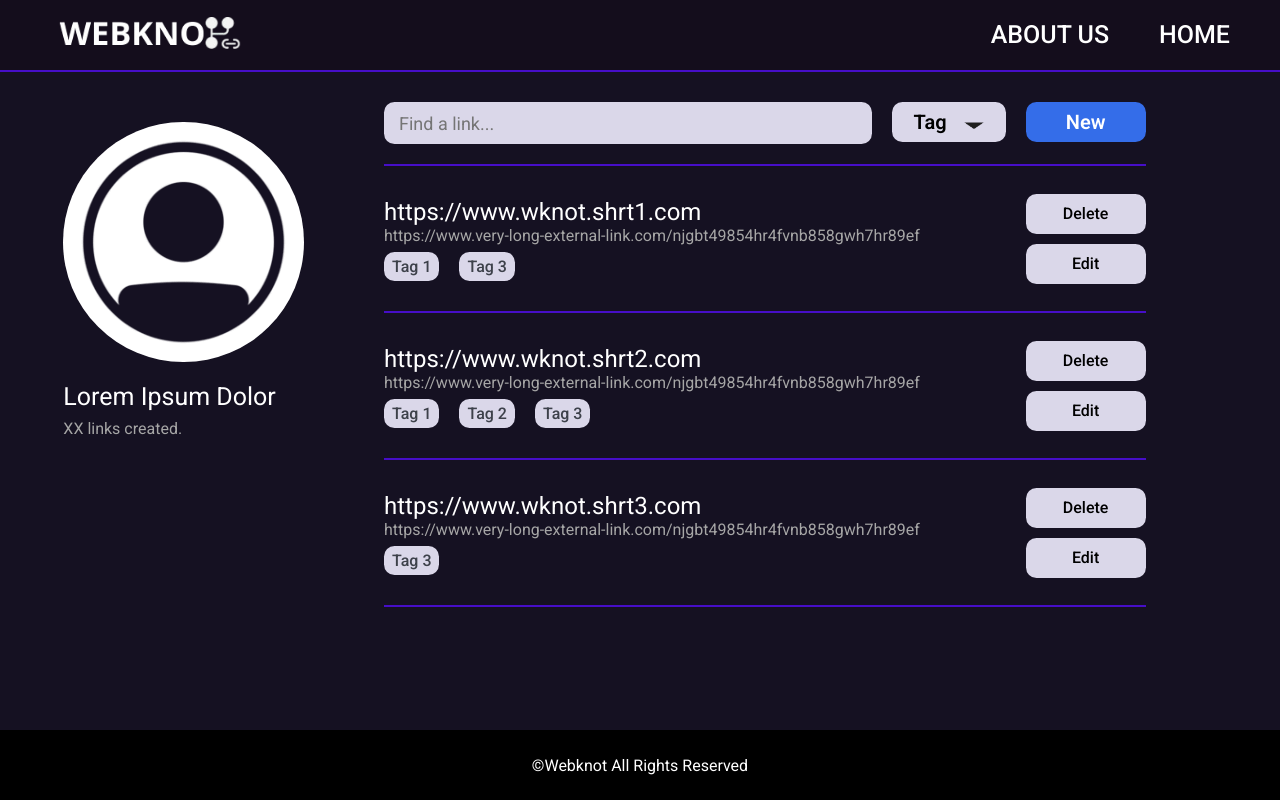
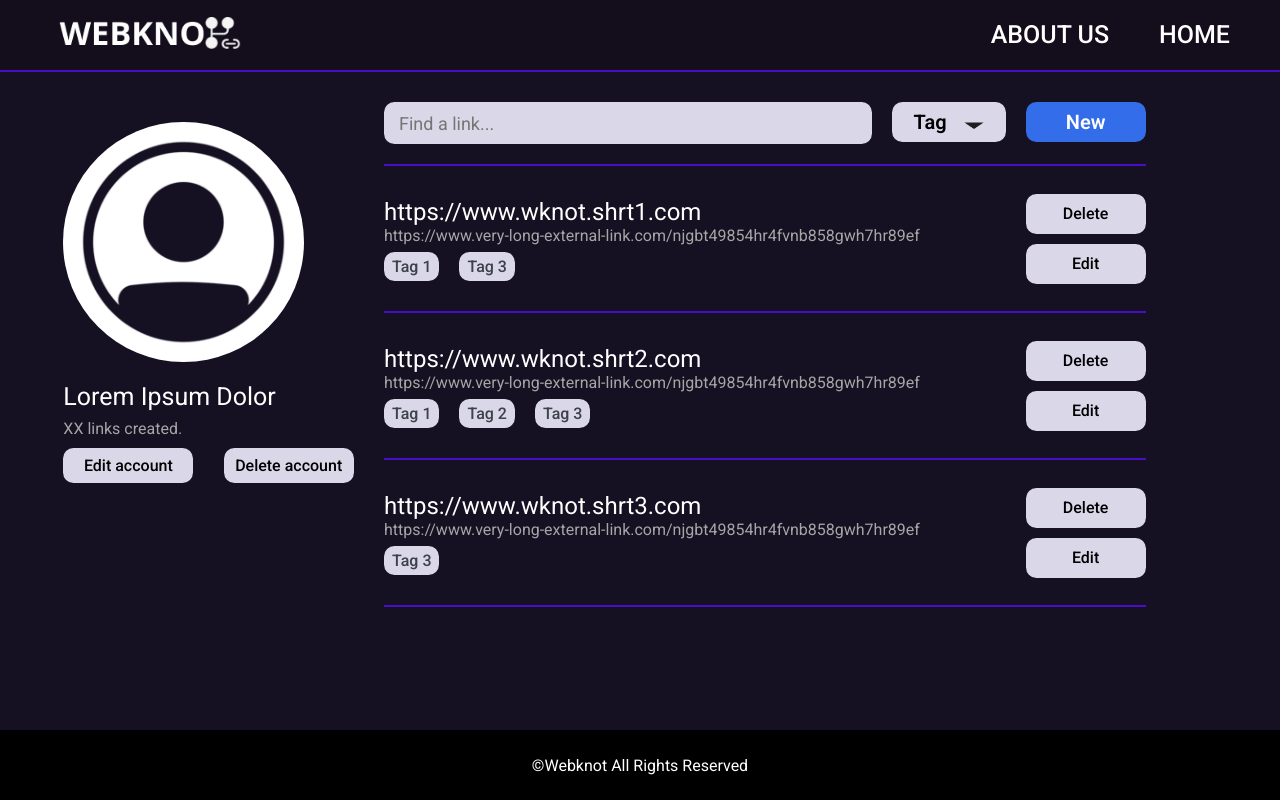
Before and after one commit to Marcos-Emanoel-dos-Santos/web-programming-project, a PHP site: page /dashboard.html in a window 1280 px wide. Run offline with PHP 8.4, Linux system fonts and the light colour scheme; some web fonts are replaced.

Commit message:
CRUD do perfil completo

```diff
--- a/css/base/variables.css
+++ b/css/base/variables.css
@@ -1,7 +1,7 @@
 :root{
     /* TEXT COLORS */
     --general_text_color: #FFFFFF;
-    --create_container_text_color: #3D414A;
+    --dark_text_color: #3D414A;
     --highlight_text_color: #b1a8c7;
     --secondary_text_color: #A6A6A6;
 
@@ -19,6 +19,11 @@
     --login_bg: #c4c2cc;
 
 
+    /* BUTTON COLORS */
+    --delete_button_anim_bg: #ec091c;
+    --edit_button_anim_bg: #19ee60;
+
+
     /* BORDER SPECIFICATIONS */
     --general_border_radius: 10.5px;
 
--- a/css/pages/dashboard.css
+++ b/css/pages/dashboard.css
@@ -39,6 +39,79 @@ main{
 
 #profile_links_count_p{
     color: var(--secondary_text_color);
+}
+
+.account_CRUD{
+    display: grid;
+    grid-template-columns: 1fr 1fr;
+    width: 100%;
+    justify-content: center;
+    align-items: center;
+    margin-top: 10px;
+}
+
+.button_CRUD{
+    display: flex;
+    align-items: center;
+    justify-content: center;
+    width: 120px;
+    height: 40px;
+    overflow: hidden;
+    font-size: 16px;
+    font-weight: 500;
+    background-color: var(--link_bg);
+    border-radius: var(--general_border_radius);
+    border: none;
+    transition:
+        background-color 0.4s ease-in,
+        scale 0.4s ease-in;
+}
+
+.button_CRUD span{
+    position: absolute;
+    top: 50%;
+    left: 50%;
+    transform: translate(-50%, -50%);
+    width: 0;
+    height: 0;
+    background-color: var(--link_bg);
+    z-index: -1;
+    border-radius: 50%;
+    transition:
+        width 0.4s ease-in,
+        height 0.4s ease-in,
+        background-color 0.3s ease-in;
+}
+
+.account_CRUD > button{
+    width: 95%;
+    max-width: 130px;
+    height: 35px;
+    padding: 5px 10px;
+    border: none;
+}
+
+.button_CRUD:hover{
+    cursor: pointer;
+    scale: 1.05;
+}
+
+.button_CRUD:hover span{
+    width: 200px;
+    height: 200px;
+}
+
+.account_edit_CRUD:hover span{
+    background-color: var(--edit_button_anim_bg);
+}
+
+.account_delete_CRUD:hover span{
+    background-color: var(--delete_button_anim_bg);
+}
+
+.account_CRUD button:hover span{
+    width: 130px;
+    height: 130px;
 }
 
 .link_related_div{
@@ -240,7 +313,7 @@ input[type="radio"] {
 .element_tags_subdiv span{
     background-color: var(--link_bg);
     padding: 5px 8px;
-    color: var(--create_container_text_color);
+    color: var(--dark_text_color);
     font-weight: 500;
     border-radius: var(--general_border_radius);
     transition: background-color 0.25s ease-in;
@@ -257,52 +330,10 @@ input[type="radio"] {
     gap: 10px;
 }
 
-.button_CRUD{
-    display: flex;
-    align-items: center;
-    justify-content: center;
-    width: 120px;
-    height: 40px;
-    overflow: hidden;
-    font-size: 16px;
-    font-weight: 500;
-    background-color: var(--link_bg);
-    border-radius: var(--general_border_radius);
-    border: none;
-    transition:
-        background-color 0.4s ease-in,
-        scale 0.4s ease-in;
-}
-
-.button_CRUD span{
-    position: absolute;
-    top: 50%;
-    left: 50%;
-    transform: translate(-50%, -50%);
-    width: 0;
-    height: 0;
-    z-index: -1;
-    border-radius: 50%;
-    transition:
-        width 0.4s ease-in,
-        height 0.4s ease-in,
-        background-color 0.2s ease-in;
-}
-
-.button_CRUD:hover{
-    cursor: pointer;
-    scale: 1.05;
-}
-
-.button_CRUD:hover span{
-    width: 200px;
-    height: 200px;
-}
-
 .button_delete_element:hover span{
-    background-color: #ec091c;
+    background-color: var(--delete_button_anim_bg);
 }
 
 .button_edit_element:hover span{
-    background-color: #19ee60;
+    background-color: var(--edit_button_anim_bg);
 }
--- a/css/pages/home.css
+++ b/css/pages/home.css
@@ -14,7 +14,7 @@ main{
 
 .container_gerador_link h2{
     margin: 0;
-    color: var(--create_container_text_color);
+    color: var(--dark_text_color);
     font-weight: 600;
     margin-top: 10px;
     font-size: 24px;
@@ -85,7 +85,7 @@ main{
     display: inline-block;
     margin: 0;
     line-height: 25px;
-    color: var(--create_container_text_color);
+    color: var(--dark_text_color);
     flex: 1;
     white-space: nowrap;
     overflow: hidden;
--- a/css/pages/sign_upAndIn.css
+++ b/css/pages/sign_upAndIn.css
@@ -41,10 +41,12 @@ main {
     gap: 10px;
     width: 100%;
     height: 100%;
+    justify-content: center;
+    margin-left: -60px;
 }
 
 .logo_div img {
-    width: 50%;
+    width: 250px;
     height: fit-content;
     align-self: end;
 }
@@ -154,7 +156,7 @@ button:hover {
 .login-text {
   margin-top: 25px;
   font-size: 14px;
-  color: var(--create_container_text_color);
+  color: var(--dark_text_color);
   text-align: center;
 }
 
--- a/dashboard.html
+++ b/dashboard.html
@@ -45,6 +45,10 @@
             <div class="user_info_summary">
                 <p id="profile_username_p">Lorem Ipsum Dolor</p>
                 <p id="profile_links_count_p">XX links created.</p>
+            </div>
+            <div class="account_CRUD">
+                <button class="account_edit_CRUD button_CRUD"><span></span>Edit account</button>
+                <button class="account_delete_CRUD button_CRUD"><span></span>Delete account</button>
             </div>
         </div>
 
@@ -144,7 +148,7 @@
 
 
     <footer>
-        <span>&#169;Webknot All Rights Reserved</span>
+        <span>&#169;<span translate="no" class="notranslate">Webknot</span> All Rights Reserved</span>
     </footer>
 
 </body>
--- a/index.html
+++ b/index.html
@@ -56,7 +56,7 @@
 
 
     <footer>
-        <span>&#169;Webknot All Rights Reserved</span>
+        <span>&#169;<span translate="no" class="notranslate">Webknot</span> All Rights Reserved</span>
     </footer>
 
     <script src="js/main.js"></script>
--- a/signin.html
+++ b/signin.html
@@ -77,7 +77,7 @@
   </main>
 
   <footer>
-    <span>&#169;Webknot All Rights Reserved</span>
+    <span>&#169;<span translate="no" class="notranslate">Webknot</span> All Rights Reserved</span>
   </footer>
 
 </body>
--- a/signup.html
+++ b/signup.html
@@ -44,7 +44,7 @@
         <div class="logo_div">
           <img src="img/logo.png" alt="Logo" />
 
-          <div>
+          <div class="notranslate" translate="no">
             <h1>WEB</h1>
             <h1>KNOT</h1>
           </div>
@@ -83,7 +83,7 @@
 
 
   <footer>
-    <span>&#169;Webknot All Rights Reserved</span>
+    <span>&#169;<span translate="no" class="notranslate">Webknot</span> All Rights Reserved</span>
   </footer>
 
 </body>
```
